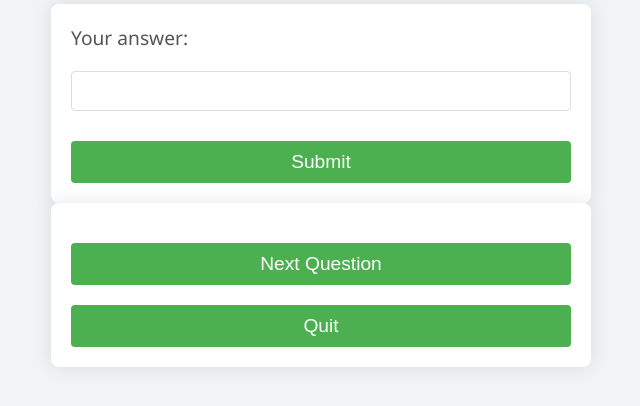
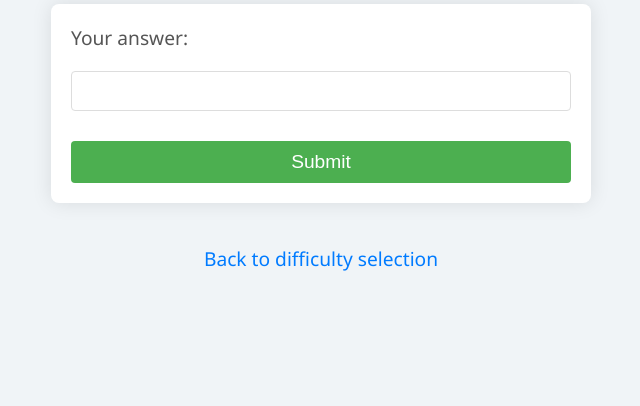
Before and after one commit to MoeAbdel04/CTS-285, a Flask app: page /generate_problem in a window 1280 px wide. Shown: the part 156-562 px from the top of the page, without its empty margins (319-959 px from the left). Run offline with Flask 3, Linux system fonts and the light colour scheme.

Commit message:
app changes

```diff
--- a/dataman/templates/result.html
+++ b/dataman/templates/result.html
@@ -17,11 +17,7 @@
         <input type="text" id="answer" name="answer" required>
         <button type="submit">Submit</button>
     </form>
-
-    <form action="/next_question" method="POST">
-        <button type="submit" name="next" value="Next Question">Next Question</button>
-        <button type="submit" name="quit" value="Quit">Quit</button>
-    </form>
     <br>
+    <a href="/">Back to difficulty selection</a>
 </body>
 </html>
```
